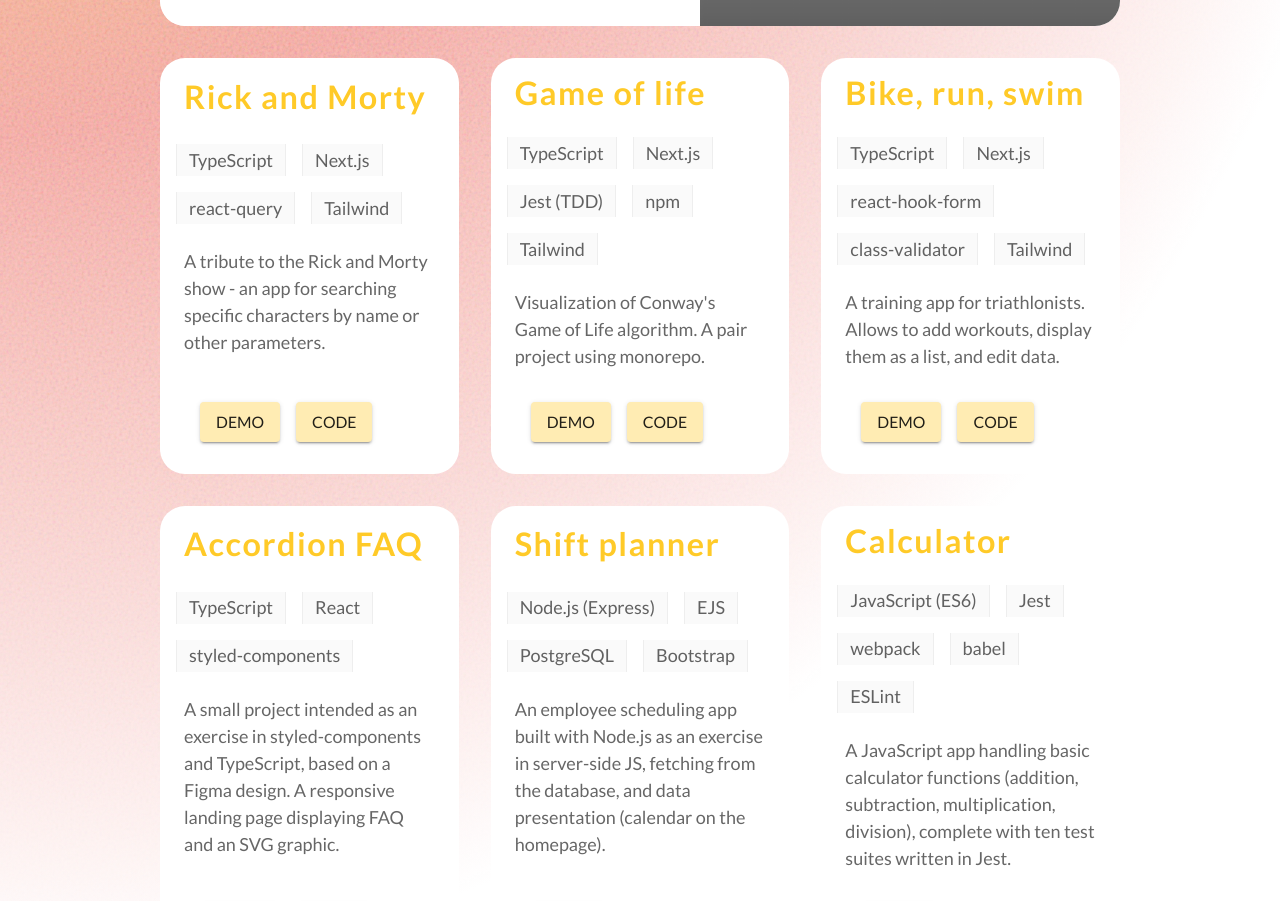
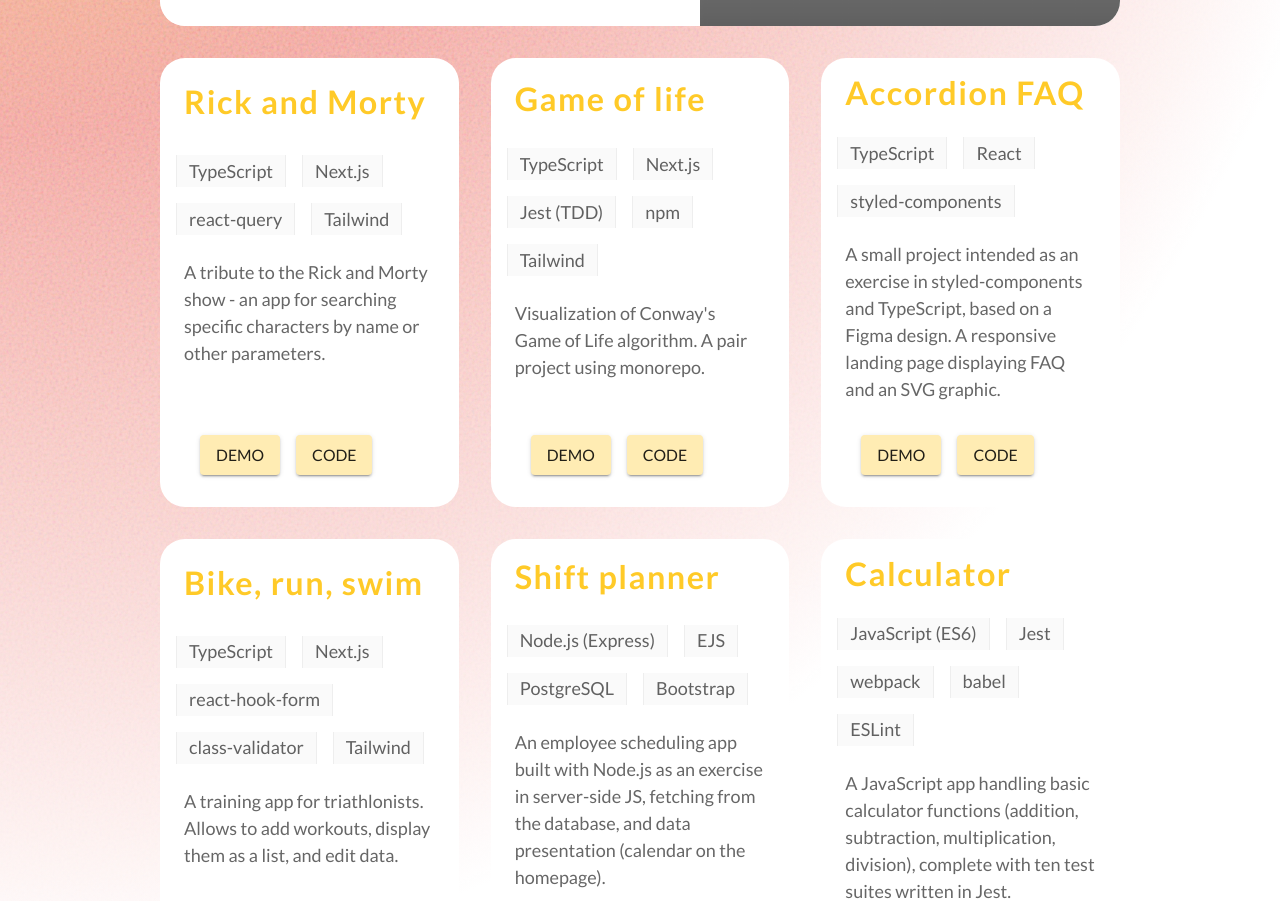
Before and after one commit to ann-kar/ann-kar.github.io, a React (Create React App) app: page / in a window 1280 px wide. Shown: the part 819-1720 px from the top of the page. Built offline with nearby package versions, Linux system fonts and the light colour scheme.

Commit message:
fix: update order

```diff
--- a/src/data/project-data.js
+++ b/src/data/project-data.js
@@ -29,9 +29,18 @@ const projects = [
     code: "https://github.com/ann-kar/monorepo-game-of-life",
     label: "recent project",
   },
-
   {
     id: "3",
+    name: "Accordion FAQ",
+    technologies: ["TypeScript", "React", "styled-components"],
+    description:
+      "A small project intended as an exercise in styled-components and TypeScript, based on a Figma design. A responsive landing page displaying FAQ and an SVG graphic.",
+    demo: "https://ann-kar.github.io/accordion-faq/",
+    code: "https://github.com/ann-kar/accordion-faq/",
+    label: "small project",
+  },
+  {
+    id: "4",
     name: "Bike, run, swim",
     technologies: [
       "TypeScript",
@@ -42,19 +51,8 @@ const projects = [
     ],
     description:
       "A training app for triathlonists. Allows to add workouts, display them as a list, and edit data.",
-    demo: "https://bike-run-swim.herokuapp.com",
     code: "https://github.com/ann-kar/bikerunswim",
     label: "recent project",
-  },
-  {
-    id: "4",
-    name: "Accordion FAQ",
-    technologies: ["TypeScript", "React", "styled-components"],
-    description:
-      "A small project intended as an exercise in styled-components and TypeScript, based on a Figma design. A responsive landing page displaying FAQ and an SVG graphic.",
-    demo: "https://ann-kar.github.io/accordion-faq/",
-    code: "https://github.com/ann-kar/accordion-faq/",
-    label: "small project",
   },
   {
     id: "5",
```
